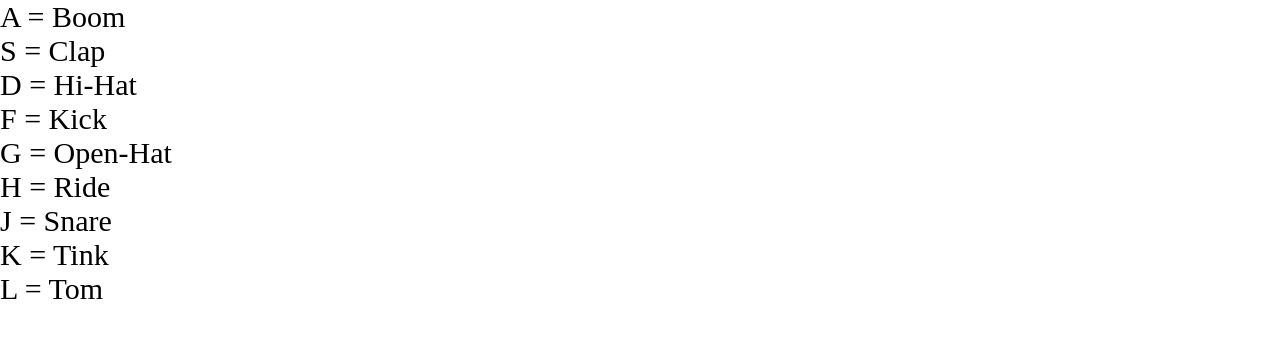
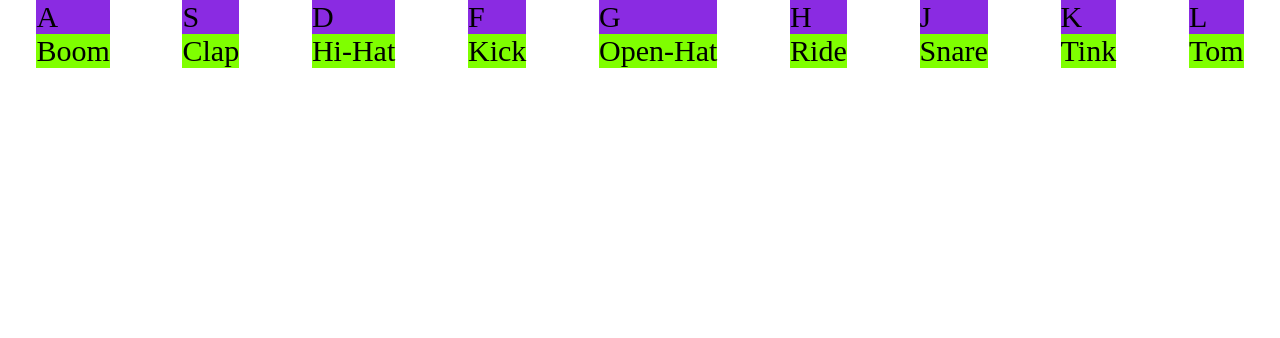
Before and after one commit to rosindubh/drumKitChallenge, a plain HTML site: page index.html in a window 1280 px wide. Drawn offline with Linux system fonts and the light colour scheme.

Commit message:
added classes key and name to enable CSS/Flex layout

```diff
--- a/index.html
+++ b/index.html
@@ -9,61 +9,72 @@
     <link rel="stylesheet" href="./style.css">
 </head>
 <body>
+    <div class="keys">
         <div>
-        <p>A = Boom</p>
+            <p class="key">A</p>
+            <p class="name">Boom</p>
             <audio id="boom" controls style="display:none">
                 <source src="./sounds/boom.wav" type="audio/wav">
             </audio>
         </div>
         <div>
-        <p>S = Clap</p>
+            <p class="key">S</p>
+            <p class="name">Clap</p>
             <audio id="clap" controls style="display:none">
                 <source src="./sounds/clap.wav" type="audio/wav">
             </audio>
         </div>
         <div>
-        <p>D = Hi-Hat</p>
+            <p class="key">D</p>
+            <p class="name">Hi-Hat</p>
             <audio id="hihat" controls style="display:none">
                 <source src="./sounds/hihat.wav" type="audio/wav">
             </audio>
         </div>
         <div>
-        <p>F = Kick</p>
+            <p class="key">F</p>
+            <p class="name">Kick</p>
             <audio id="kick" controls style="display:none">
                 <source src="./sounds/kick.wav" type="audio/wav">
             </audio>
         </div>
         <div>
-        <p>G = Open-Hat</p>
+            <p class="key">G</p>
+            <p class="name">Open-Hat</p>
             <audio id="openhat" controls style="display:none">
                 <source src="./sounds/openhat.wav" type="audio/wav">
             </audio>
         </div>
         <div>
-        <p>H = Ride</p>
+            <p class="key">H</p>
+            <p class="name">Ride</p>
             <audio id="ride" controls style="display:none">
                 <source src="./sounds/ride.wav" type="audio/wav">
             </audio>
         </div>
         <div>
-        <p>J = Snare</p>
+            <p class="key">J</p>
+            <p class="name">Snare</p>
             <audio id="snare" controls style="display:none">
                 <source src="./sounds/snare.wav" type="audio/wav">
             </audio>
         </div>
         <div>
-        <p>K = Tink</p>
+            <p class="key">K</p>
+            <p class="name">Tink</p>
             <audio id="tink" controls style="display:none">
                 <source src="./sounds/tink.wav" type="audio/wav">
             </audio>
         </div>
         <div>
-        <p>L = Tom</p>
+            <p class="key">L</p>
+            <p class="name">Tom</p>
             <audio id="tom" controls style="display:none">
                 <source src="./sounds/tom.wav" type="audio/wav">
             </audio>
         </div>
 
+    </div>
 
 
 
--- a/style.css
+++ b/style.css
@@ -9,3 +9,17 @@
 p {
     font-size: 30px;
 }
+
+.keys {
+    /*background-color: blue;*/
+    display: flex;
+    justify-content: space-around
+}
+
+.key {
+    background-color: blueviolet;
+}
+
+.name {
+    background-color: chartreuse;
+}
```
Lines whose indentation alone changed are shown as unchanged.
